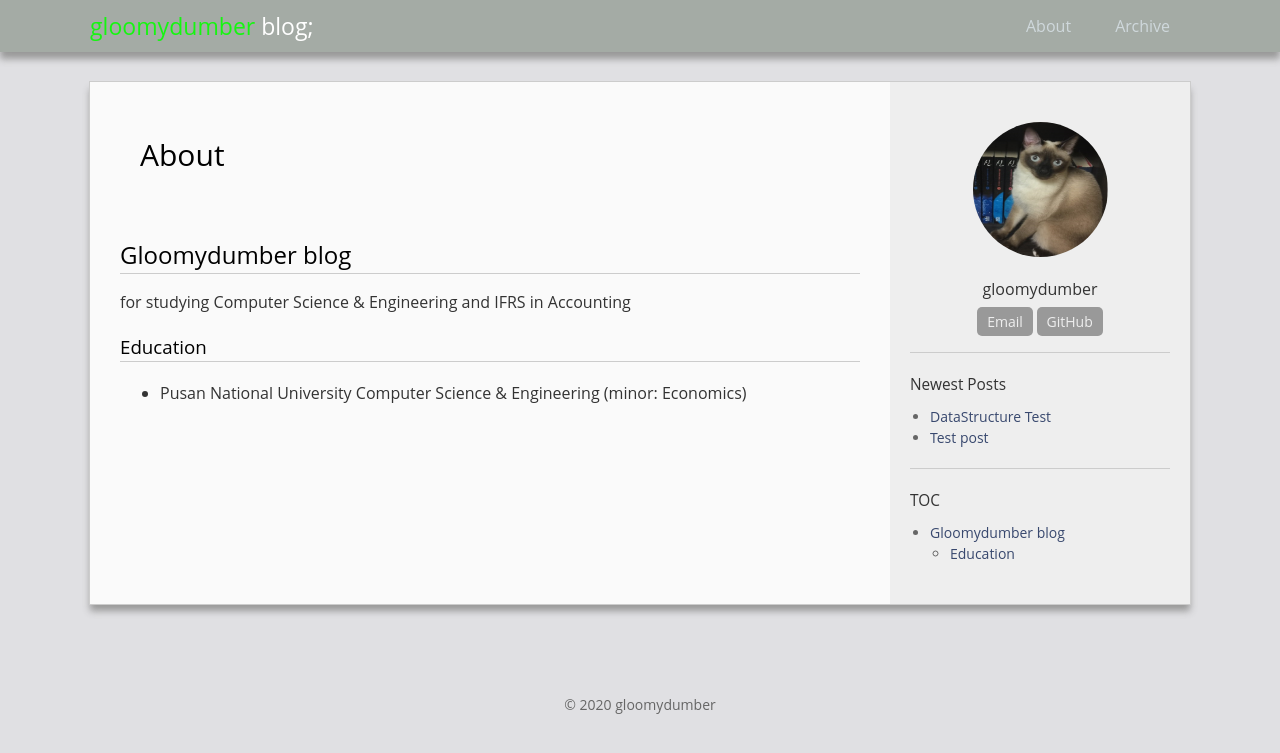
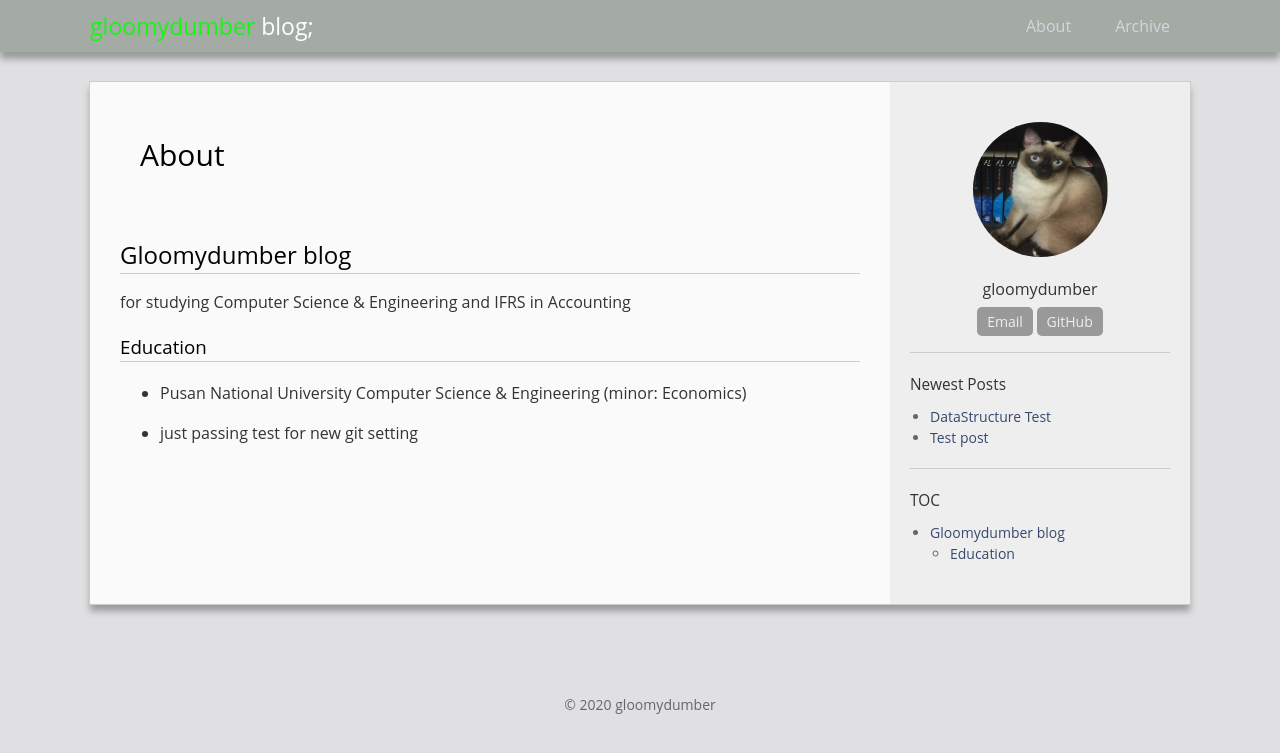
Before and after one commit to gloomydumber/copy, a Jekyll site: the page built from about.md, in a window 1280 px wide. Shown: the top 753 px of the page. Built offline with Jekyll 4.4.1, drawn with Linux system fonts in a browser that asks for light colours.

Commit message:
newgitSetting

```diff
--- a/about.md
+++ b/about.md
@@ -14,3 +14,5 @@ for studying Computer Science & Engineering and IFRS in Accounting
 ### Education
 
 - Pusan National University Computer Science & Engineering (minor: Economics)
+
+- just passing test for new git setting
```
